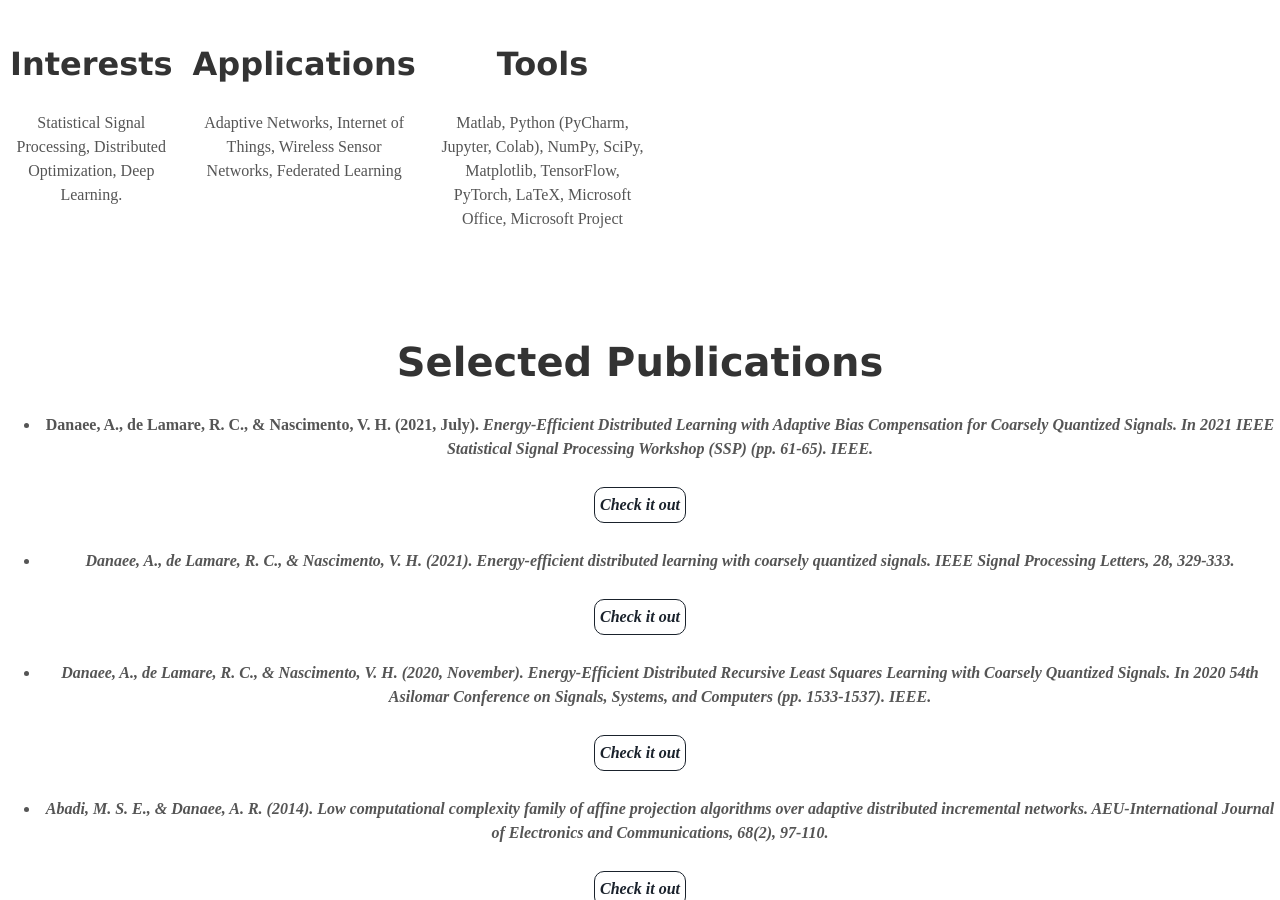
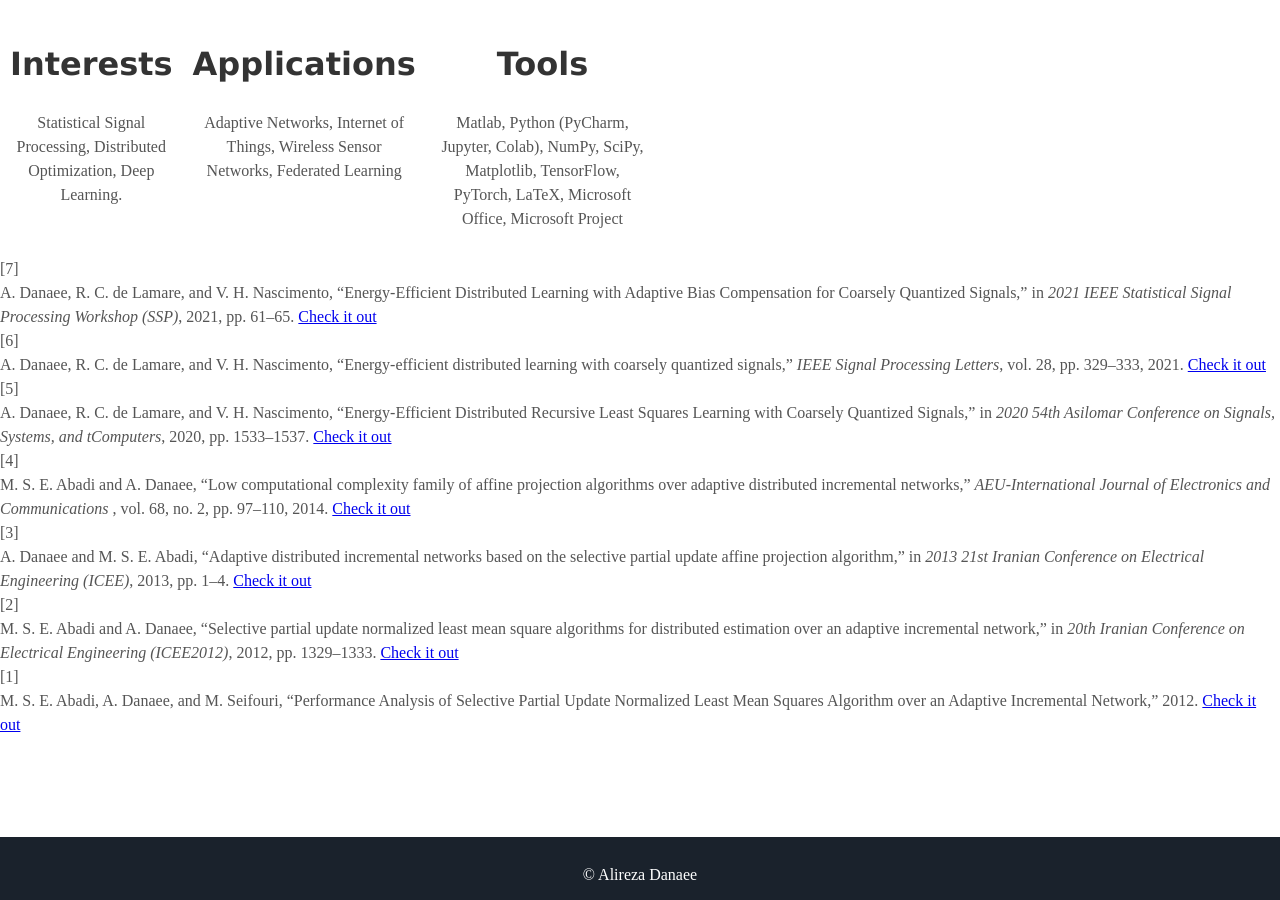
Before and after one commit to AlirezaDanaee/AlirezaDanaee.github.io, a Jekyll site: the page built from index.html, in a window 1280 px wide and 900 px high, scrolled down 1220 px. Built offline with Jekyll 4.4.1, drawn with Linux system fonts in a browser that asks for light colours; some web fonts are replaced; a style sheet for code colours, icons or effects is not loaded; some of the changed text lies outside the part shown.

Commit message:
Update publications.html

```diff
--- a/_includes/publications.html
+++ b/_includes/publications.html
@@ -1,27 +1,23 @@
-<div class="user-details">
-  <h1> Selected Publications </h1>
-    <ul>
-      <li> <b>Danaee, A.<b>, de Lamare, R. C., & Nascimento, V. H. (2021, July). <i>Energy-Efficient Distributed Learning with Adaptive Bias Compensation for Coarsely Quantized Signals.<i> In 2021 IEEE Statistical Signal Processing Workshop (SSP) (pp. 61-65). IEEE.</li>
-    </ul>
-    <a class="project-link" href="https://ieeexplore.ieee.org/abstract/document/9513807/"target="_blank">Check it out</a>
-    <ul>
-      <li> <b>Danaee, A.<b>, de Lamare, R. C., & Nascimento, V. H. (2021). <i>Energy-efficient distributed learning with coarsely quantized signals.<i> IEEE Signal Processing Letters, 28, 329-333.</li>
-    </ul>
-    <a class="project-link" href="https://ieeexplore.ieee.org/abstract/document/9321486/"target="_blank">Check it out</a>
-    <ul>
-      <li> <b>Danaee, A.<b>, de Lamare, R. C., & Nascimento, V. H. (2020, November). <i>Energy-Efficient Distributed Recursive Least Squares Learning with Coarsely Quantized Signals.<i> In 2020 54th Asilomar Conference on Signals, Systems, and Computers (pp. 1533-1537). IEEE.</li>
-    </ul>
-    <a class="project-link" href="https://ieeexplore.ieee.org/abstract/document/9443394/"target="_blank">Check it out</a>
-    <ul>
-      <li> Abadi, M. S. E., & <b>Danaee, A. R.<b> (2014). <i>Low computational complexity family of affine projection algorithms over adaptive distributed incremental networks.<i> AEU-International Journal of Electronics and Communications, 68(2), 97-110.</li>
-    </ul>
-    <a class="project-link" href="https://www.sciencedirect.com/science/article/abs/pii/S1434841113001817"target="_blank">Check it out</a>
-    <ul>
-      <li> <b>Danaee, A. R.<b>, & Abadi, M. S. E. (2013, May). <i>Adaptive distributed incremental networks based on the selective partial update affine projection algorithm.<i> In 2013 21st Iranian Conference on Electrical Engineering (ICEE) (pp. 1-4). IEEE.</li>
-    </ul>
-    <a class="project-link" href="https://ieeexplore.ieee.org/abstract/document/6599718/"target="_blank">Check it out</a>
-    <ul>
-      <li> Abadi, M. S. E., & <b>Danaee, A. R.<b> (2012, May). <i>Selective partial update normalized least mean square algorithms for distributed estimation over an adaptive incremental network.<i> In 20th Iranian Conference on Electrical Engineering (ICEE2012) (pp. 1329-1333). IEEE.</li>
-    </ul>
-    <a class="project-link" href="https://ieeexplore.ieee.org/abstract/document/6292562/"target="_blank">Check it out</a>
+<div class="csl-bib-body">
+  <div data-csl-entry-id="danaee2021energyad" class="csl-entry">
+    <div class="csl-left-margin">[7]</div><div class="csl-right-inline">A. Danaee, R. C. de Lamare, and V. H. Nascimento, “Energy-Efficient Distributed Learning with Adaptive Bias Compensation for Coarsely Quantized Signals,” in <i>2021 IEEE Statistical Signal Processing Workshop (SSP)</i>, 2021, pp. 61–65. <a href="https://ieeexplore.ieee.org/abstract/document/9513807/"target="_blank">Check it out</a></div>
+  </div>
+  <div data-csl-entry-id="danaee2021energy" class="csl-entry">
+    <div class="csl-left-margin">[6]</div><div class="csl-right-inline">A. Danaee, R. C. de Lamare, and V. H. Nascimento, “Energy-efficient distributed learning with coarsely quantized signals,” <i>IEEE Signal Processing Letters</i>, vol. 28, pp. 329–333, 2021. <a href="https://ieeexplore.ieee.org/abstract/document/9321486/"target="_blank">Check it out</a></div>
+  </div>
+  <div data-csl-entry-id="danaee2020energy" class="csl-entry">
+    <div class="csl-left-margin">[5]</div><div class="csl-right-inline">A. Danaee, R. C. de Lamare, and V. H. Nascimento, “Energy-Efficient Distributed Recursive Least Squares Learning with Coarsely Quantized Signals,” in <i>2020 54th Asilomar Conference on Signals, Systems, and tComputers</i>, 2020, pp. 1533–1537. <a href="https://ieeexplore.ieee.org/abstract/document/9443394/"target="_blank">Check it out</a></div>
+  </div>
+  <div data-csl-entry-id="abadi2014low" class="csl-entry">
+    <div class="csl-left-margin">[4]</div><div class="csl-right-inline">M. S. E. Abadi and A. Danaee, “Low computational complexity family of affine projection algorithms over adaptive distributed incremental networks,” <i>AEU-International Journal of Electronics and Communications </i>, vol. 68, no. 2, pp. 97–110, 2014. <a href="https://www.sciencedirect.com/science/article/abs/pii/S1434841113001817"target="_blank">Check it out</a></div>
+  </div>
+  <div data-csl-entry-id="danaee2013adaptive" class="csl-entry">
+    <div class="csl-left-margin">[3]</div><div class="csl-right-inline">A. Danaee and M. S. E. Abadi, “Adaptive distributed incremental networks based on the selective partial update affine projection algorithm,” in <i>2013 21st Iranian Conference on Electrical Engineering (ICEE)</i>, 2013, pp. 1–4. <a href="https://ieeexplore.ieee.org/abstract/document/6599718/"target="_blank">Check it out</a></div>
+  </div>
+  <div data-csl-entry-id="abadi2012selective" class="csl-entry">
+    <div class="csl-left-margin">[2]</div><div class="csl-right-inline">M. S. E. Abadi and A. Danaee, “Selective partial update normalized least mean square algorithms for distributed estimation over an adaptive incremental network,” in <i>20th Iranian Conference on Electrical Engineering (ICEE2012)</i>, 2012, pp. 1329–1333. <a href="https://ieeexplore.ieee.org/abstract/document/6292562/"target="_blank">Check it out</a></div>
+  </div>
+  <div data-csl-entry-id="esfand2012performance" class="csl-entry">
+    <div class="csl-left-margin">[1]</div><div class="csl-right-inline">M. S. E. Abadi, A. Danaee, and M. Seifouri, “Performance Analysis of Selective Partial Update Normalized Least Mean Squares Algorithm over an Adaptive Incremental Network,” 2012. <a href="https://www.sid.ir/en/VEWSSID/J_pdf/89020120203.pdf"target="_blank">Check it out</a></div>
+  </div>
 </div>
```
